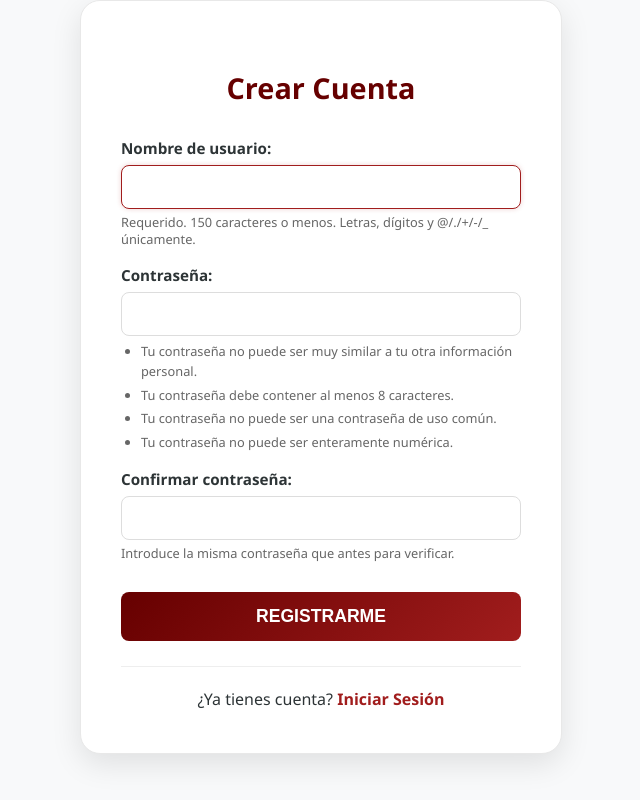
After one commit to Halanetas06/restaurante_502, a Django app: page /registro/ in a window 1280 px wide. The commit adds this page. Shown: the whole page, without its empty margins (319-959 px from the left). Run offline with Django 5.2, Linux system fonts and the light colour scheme.

Commit message:
Se implemento el Login

```diff
--- a/config/settings.py
+++ b/config/settings.py
@@ -113,11 +113,13 @@ AUTH_PASSWORD_VALIDATORS = [
 # Internationalization
 # https://docs.djangoproject.com/en/6.0/topics/i18n/
 
-LANGUAGE_CODE = 'en-us'
+LANGUAGE_CODE = 'en-co'
 
-TIME_ZONE = 'UTC'
+TIME_ZONE = 'America/Bogota'
 
 USE_I18N = True
+
+USE_L10N = True
 
 USE_TZ = True
 
--- a/config/urls.py
+++ b/config/urls.py
@@ -16,8 +16,12 @@ Including another URLconf
 """
 from django.contrib import admin
 from django.urls import path, include
+from gestion.views import vista_login, vista_registro, vista_logout
 
 urlpatterns = [
     path('admin/', admin.site.urls),
+    path('login/', vista_login, name='login'),
+    path('registro/', vista_registro, name='registro'),
+    path('logout/', vista_logout, name='logout'),
     path('', include('gestion.urls')),
 ]
--- a/gestion/css/style.css
+++ b/gestion/css/style.css
@@ -58,6 +58,21 @@ nav a:hover {
     color: var(--secundario);
     background-color: #fff5f5;
     border-bottom: 3px solid var(--secundario);
+}
+
+.nav-logout {
+    color: var(--secundario) !important;
+    margin-left: 50px;
+}
+
+.acceso-restringido {
+    text-align: center;
+    padding: 50px;
+}
+
+.acceso-restringido h2 {
+    border-left: none;
+    padding-left: 0;
 }
 
 .contenedor {
@@ -157,3 +172,127 @@ h2,
     font-weight: 700;
     color: #333;
 }
+
+
+/* Login y Registro */
+
+.auth-wrapper {
+    display: flex;
+    justify-content: center;
+    align-items: center;
+    min-height: 70vh;
+    background-color: var(--fondo);
+}
+
+.auth-container {
+    background-color: var(--blanco);
+    padding: 40px;
+    border-radius: 20px;
+    box-shadow: 0 10px 30px rgba(0, 0, 0, 0.1);
+    width: 100%;
+    max-width: 400px;
+    text-align: center;
+    border: 1px solid var(--card-borde);
+}
+
+.auth-container h2 {
+    border-left: none;
+    padding-left: 0;
+    margin-bottom: 25px;
+    font-size: 1.8rem;
+    color: var(--principal);
+}
+
+.auth-container form p {
+    text-align: left;
+    margin-bottom: 15px;
+}
+
+.auth-container input[type="text"],
+.auth-container input[type="password"],
+.auth-container input[type="email"] {
+    width: 100%;
+    padding: 12px 15px;
+    border: 1px solid #ddd;
+    border-radius: 8px;
+    font-size: 1rem;
+    box-sizing: border-box;
+    transition: all 0.3s ease;
+}
+
+.auth-container input:focus {
+    border-color: var(--secundario);
+    outline: none;
+    box-shadow: 0 0 5px rgba(161, 29, 29, 0.2);
+}
+
+.btn-auth {
+    width: 100%;
+    padding: 14px;
+    background: linear-gradient(135deg, var(--principal), var(--secundario));
+    color: var(--blanco);
+    border: none;
+    border-radius: 8px;
+    font-size: 1.1rem;
+    font-weight: 700;
+    cursor: pointer;
+    text-transform: uppercase;
+    margin-top: 10px;
+    transition: transform 0.2s ease;
+}
+
+.btn-auth:hover {
+    transform: translateY(-2px);
+    box-shadow: 0 5px 15px rgba(102, 0, 0, 0.2);
+}
+
+.auth-footer {
+    margin-top: 25px;
+    padding-top: 20px;
+    border-top: 1px solid #eee;
+}
+
+.auth-footer a {
+    color: var(--secundario);
+    text-decoration: none;
+    font-weight: 700;
+}
+
+.errorlist {
+    color: #d63031;
+    list-style: none;
+    padding: 0;
+    font-size: 0.85rem;
+    text-align: left;
+}
+
+.auth-container label {
+    display: block;
+    margin-bottom: 5px;
+    font-weight: 600;
+    color: var(--texto);
+    font-size: 0.95rem;
+    text-align: left;
+}
+
+.helptext {
+    display: block;
+    color: #666;
+    font-size: 0.8rem;
+    margin-top: 5px;
+    margin-bottom: 15px;
+    line-height: 1.3;
+    text-align: left;
+}
+
+.helptext-list {
+    margin: 5px 0 15px 0;
+    padding-left: 20px;
+    color: #666;
+    font-size: 0.8rem;
+    text-align: left;
+}
+
+.helptext-list li {
+    margin-bottom: 3px;
+}
--- /dev/null
+++ b/gestion/templates/gestion/registro.html
@@ -0,0 +1,55 @@
+{% load static %}
+<!DOCTYPE html>
+<html lang="es">
+
+<head>
+    <meta charset="UTF-8">
+    <title>Pasta La Vista - Registro</title>
+    <link rel="stylesheet" href="{% static 'style.css' %}">
+</head>
+
+<body>
+    <div class="auth-wrapper">
+        <div class="auth-container">
+            <h2>Crear Cuenta</h2>
+
+            <form method="post">
+                {% csrf_token %}
+
+                <div style="text-align: left; margin-bottom: 15px;">
+                    <label for="id_username"><strong>Nombre de usuario:</strong></label> {{ form.username }} {% if form.username.help_text %}
+                    <small class="helptext">Requerido. 150 caracteres o menos. Letras, dígitos y @/./+/-/_ únicamente.</small> {% endif %}
+                </div>
+
+                <div style="text-align: left; margin-bottom: 15px;">
+                    <label for="id_password1"><strong>Contraseña:</strong></label> {{ form.password1 }}
+                    <ul class="helptext-list">
+                        <li>Tu contraseña no puede ser muy similar a tu otra información personal.</li>
+                        <li>Tu contraseña debe contener al menos 8 caracteres.</li>
+                        <li>Tu contraseña no puede ser una contraseña de uso común.</li>
+                        <li>Tu contraseña no puede ser enteramente numérica.</li>
+                    </ul>
+                </div>
+
+                <div style="text-align: left; margin-bottom: 20px;">
+                    <label for="id_password2"><strong>Confirmar contraseña:</strong></label> {{ form.password2 }}
+                    <small class="helptext">Introduce la misma contraseña que antes para verificar.</small>
+                </div>
+
+                {% if form.errors %}
+                <div class="errorlist">
+                    Por favor, corrige los errores arriba indicados.
+                </div>
+                {% endif %}
+
+                <button type="submit" class="btn-auth">REGISTRARME</button>
+            </form>
+
+            <div class="auth-footer">
+                ¿Ya tienes cuenta? <a href="{% url 'login' %}">Iniciar Sesión</a>
+            </div>
+        </div>
+    </div>
+</body>
+
+</html>
--- a/gestion/views.py
+++ b/gestion/views.py
@@ -1,7 +1,47 @@
-from django.shortcuts import render
+from django.shortcuts import render, redirect
+from django.contrib.auth import login, authenticate, logout
+from django.contrib.auth.forms import AuthenticationForm, UserCreationForm
+from django.contrib import messages
 from .models import Cliente, Empleado, Mesa, Plato, Orden, Factura
 
-# Create your views here.
+
+def vista_login(request):
+    if request.user.is_authenticated:
+        return redirect('inicio')
+
+    if request.method == 'POST':
+        form = AuthenticationForm(request, data=request.POST)
+        if form.is_valid():
+            usuario = form.get_user()
+            login(request, usuario)
+            return redirect('inicio')
+        else:
+            messages.error(request, "Usuario o contraseña incorrectos")
+    else:
+        form = AuthenticationForm()
+
+    return render(request, 'gestion/login.html', {'form': form})
+
+def vista_registro(request):
+    if request.user.is_authenticated:
+        return redirect('inicio')
+
+    if request.method == 'POST':
+        form = UserCreationForm(request.POST)
+        if form.is_valid():
+            form.save()
+            messages.success(request, "Cuenta creada exitosamente. Ahora puedes iniciar sesión.")
+            return redirect('login')
+        else:
+            messages.error(request, "Error en el registro. Verifica los datos.")
+    else:
+        form = UserCreationForm()
+
+    return render(request, 'gestion/registro.html', {'form': form})
+
+def vista_logout(request):
+    logout(request)
+    return redirect('login')
 
 def inicio(request):
     context = {
```
Also changed, not shown: gestion/templates/gestion/base.html (+25 -20 lines), gestion/templates/gestion/login.html (added, +47 -0 lines).
